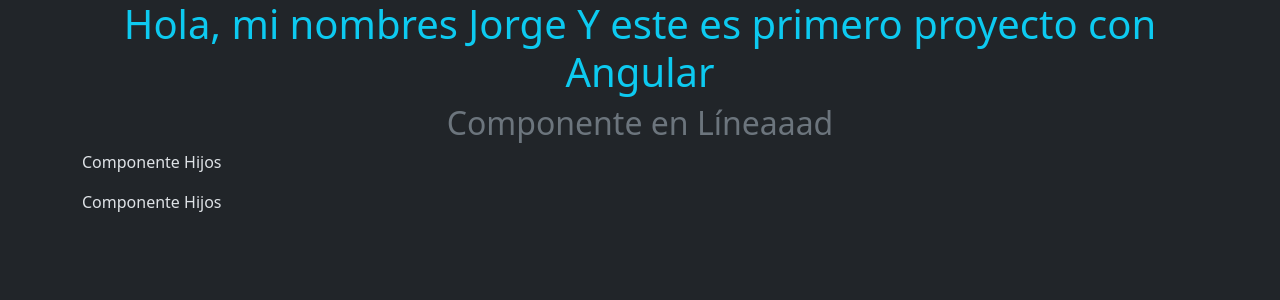
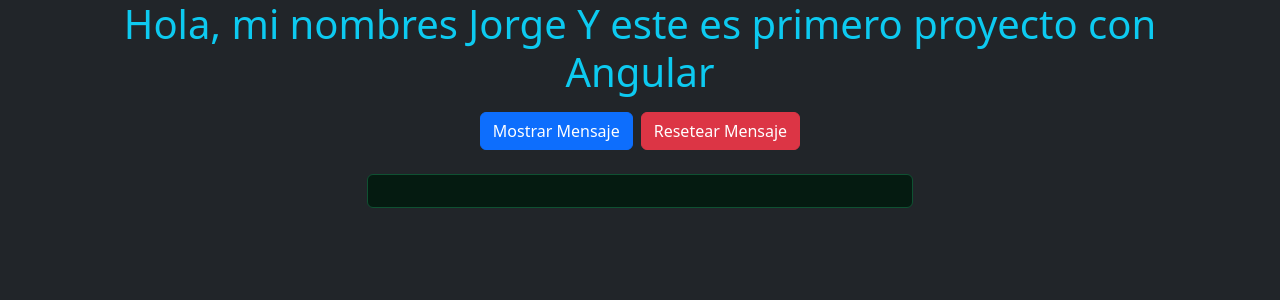
Before and after one commit to jorgeramirez2018/AngularBasico, an Angular app: page / in a window 1280 px wide. Shown: the top 300 px of the page. Built offline with nearby package versions, Linux system fonts and the light colour scheme.

Commit message:
Funciones en Angular

```diff
--- a/src/app/app.component.html
+++ b/src/app/app.component.html
@@ -1,7 +1,8 @@
 <div class="container">
     <h1 class="text-center text-info">{{titulo}}</h1>
-    <h2 class="text-center text-secondary">{{nombreComponente}}</h2>
-    <app-hijo></app-hijo>
+    <app-mostrar-mensaje></app-mostrar-mensaje>
+
+
 
 </div>
 
--- a/src/app/app.component.ts
+++ b/src/app/app.component.ts
@@ -5,10 +5,11 @@
 import { InterpolacionComponent } from "./interpolacion/interpolacion.component";
 import { PadreComponent } from "./padre/padre.component";
 import { HijoComponent } from "./hijo/hijo.component";
+import { MostrarMensajeComponent } from "./mostrar-mensaje/mostrar-mensaje.component";
 
 @Component({
   selector: 'app-root',
-  imports: [RouterOutlet, NuevoComponenteComponent, ComponenteEnLineaComponent, InterpolacionComponent, PadreComponent, HijoComponent],
+  imports: [RouterOutlet, NuevoComponenteComponent, ComponenteEnLineaComponent, InterpolacionComponent, PadreComponent, HijoComponent, MostrarMensajeComponent],
   templateUrl: './app.component.html',
   styleUrl: './app.component.css'
 })
--- /dev/null
+++ b/src/app/mostrar-mensaje/mostrar-mensaje.component.html
@@ -0,0 +1,10 @@
+<div class="container text-center">
+    <div class="d-flex justify-content-center mt-3">
+        <button class="btn btn-primary me-2" (click)="mostrarMensaje()">Mostrar Mensaje</button>
+        <button class="btn btn-danger" (click)="resetearMensaje()">Resetear Mensaje</button>
+    </div>
+    <div class="alert alert-success mt-4 mx-auto w-50">
+        {{mensaje}}
+    </div>
+
+</div>
--- /dev/null
+++ b/src/app/mostrar-mensaje/mostrar-mensaje.component.ts
@@ -0,0 +1,17 @@
+import { Component } from '@angular/core';
+
+@Component({
+  selector: 'app-mostrar-mensaje',
+  imports: [],
+  templateUrl: './mostrar-mensaje.component.html',
+  styleUrl: './mostrar-mensaje.component.css',
+})
+export class MostrarMensajeComponent {
+  mensaje: String = '';
+  resetearMensaje() {
+    this.mensaje = '';
+  }
+  mostrarMensaje() {
+    this.mensaje = 'Has hecho clic en el botón para mostrar el mensaje.';
+  }
+}
```
Also changed, not shown: src/app/mostrar-mensaje/mostrar-mensaje.component.css (added).
